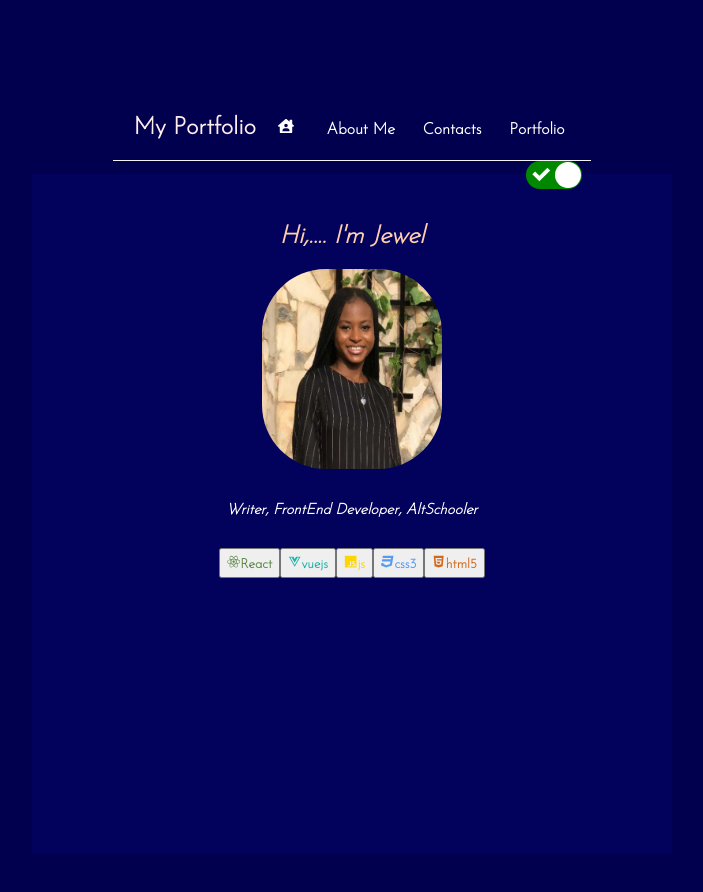
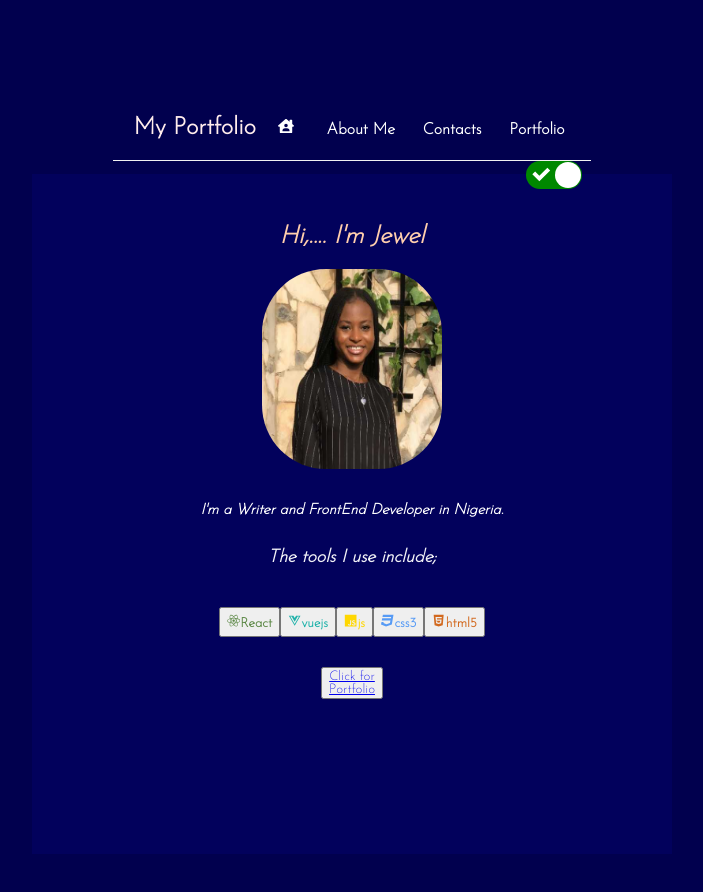
Before and after one commit to Jeweleni/My-Portfolio-, a React (Create React App) app: page / in a window 1280 px wide. Shown: the top 892 px of the page, without its empty margins (288-991 px from the left). Built offline with nearby package versions, Linux system fonts and the light colour scheme.

Commit message:
portfolio adjustment

```diff
--- a/src/About.js
+++ b/src/About.js
@@ -13,18 +13,11 @@ const About = () => {
             <p><FaStop/><i class="fa-sharp fa-solid fa-period"></i>Hi, my name is Jewel </p>
             <p>and I love to write.</p>
             <p>I write codes, music, novels and short stories</p>
-            <p>It brings me comfort. Writting is the cello to my Wednesday Addams.</p>
-            <p><FaStop/><i class="fa-sharp fa-solid fa-period"></i>I wrote my first "Hello World" early this year thanks to Altschool Africa </p>
+            <p><FaStop/><i class="fa-sharp fa-solid fa-period"></i>I wrote my first "Hello World" in April of 2022 thanks to Altschool Africa </p>
 
             <div className="about b">
             <p><FaStop/><i class="fa-sharp fa-solid fa-period"></i>I love listening to albums </p>
             <p>and my favourite artist is BEYONCE </p>
-
-            <p>I like the smell of old books and I hope to own a collection of first and second edition novels someday</p>
-            <p>My top two favourite writters are CMA and Rick Riordon </p>
-
-            <p><FaStop/><i class="fa-sharp fa-solid fa-period"></i>I spend an unhealthy amout of time on twitter, something about the chaos of that place brings me comfort </p>
-            <p><FaStop/><i class="fa-sharp fa-solid fa-period"></i>I'd watch a 10 season 24 episodes series each before watching a 2 hour movie.</p>
 
             </div>
 
--- a/src/Home.js
+++ b/src/Home.js
@@ -2,7 +2,7 @@ import React from "react";
 import { FaCss3, FaHtml5, FaJs, FaReact, FaVuejs } from "react-icons/fa";
 import me from "../src/Images/me.jpg"
 import { motion } from "framer-motion";
-
+import { Link } from "react-router-dom";
 
 const Home = () => {
 
@@ -18,22 +18,30 @@ const Home = () => {
         >
 
 
+
             <h1>Hi,.... I'm Jewel</h1>
             <div >
             <img className="imageme" src={me} width="220" height="300"  alt="jewel"/>
 
             </div>
-            <p className="info">Writer, FrontEnd Developer, AltSchooler</p>
+            <p className="info">I'm a Writer and FrontEnd Developer in Nigeria.</p>
+
+            <div className="tools"> <p>The tools I use include;</p> </div>
 
             <div className="skills">
+
             <button className="react"><FaReact/>React<i class="fa-brands fa-react"></i></button>
             <button className="vue"><FaVuejs/>vuejs<i class="fa-brands fa-vuejs"></i></button>
             <button className="js"><FaJs/>js<i class="fa-brands fa-js"></i></button>
             <button className="css"><FaCss3/>css3<i class="fa-brands fa-css3"></i></button>
             <button className="html"><FaHtml5/>html5<i class="fa-brands fa-html5"></i></button>
 
+            </div>
 
-
+            <div className="click for more">
+                <button>
+            <Link to="/Portfolio">Click for<br/> Portfolio</Link>
+            </button>
             </div>
 
         </motion.div>
--- a/src/Portfolio.js
+++ b/src/Portfolio.js
@@ -5,11 +5,12 @@ import { motion } from "framer-motion";
 const Portfolio = () => {
 
         const [portfolio, setPortfolio] = useState([
-         {title: "Github Portfolio", body: "Lorem ipsum...", author: "EMJcreates", url:"https://jewelaltschool2ndsemesterexam.netlify.app/", id: 1, },
-         {title: "Book App", body: "Lorem ipsum...", author: "EMJcreates", url: "https://book-app-olive.vercel.app/", id: 2},
-         {title: "Reciepe Website", body: "Lorem ipsum...", author: "EMJcreates", url:"https://food-website-byemjcreates.vercel.app/", id: 3, },
-         {title: "Party Website", body: "Lorem ipsum...", author: "EMJcreates", url: "https://altschoolreactrouterassignment.netlify.app/",  id: 4},
-         {title: "Calculator App", body: "Lorem ipsum...", author: "EMJcreates", url: "https://Altschool-Calculator-App-Assignment.emjcreates.repl.co",  id: 5},
+         {title: "Rental Agency", body: "Lorem ipsum...", author: "EMJcreates", url: "https://rental-agency.vercel.app/", id: 1},
+         {title: "Github Portfolio", body: "Lorem ipsum...", author: "EMJcreates", url:"https://jewelaltschool2ndsemesterexam.netlify.app/", id: 2, },
+         {title: "Book App", body: "Lorem ipsum...", author: "EMJcreates", url: "https://book-app-olive.vercel.app/", id: 3},
+         {title: "Reciepe Website", body: "Lorem ipsum...", author: "EMJcreates", url:"https://food-website-byemjcreates.vercel.app/", id: 4, },
+         {title: "Party Website", body: "Lorem ipsum...", author: "EMJcreates", url: "https://altschoolreactrouterassignment.netlify.app/",  id: 5},
+         {title: "Calculator App", body: "Lorem ipsum...", author: "EMJcreates", url: "https://Altschool-Calculator-App-Assignment.emjcreates.repl.co",  id: 6},
         ]);
 
 
--- a/src/index.css
+++ b/src/index.css
@@ -60,7 +60,8 @@
   }
 
   .navbar .links {
-    margin-left: auto;
+    margin-left: 0px;
+
   }
 
   #light .navbar .links{
@@ -101,6 +102,7 @@
 .body {
   height: 100vh;
   width: 100%;
+  justify-content: center;
 
 }
 #light .body{
@@ -283,6 +285,17 @@
   margin-top: 20px;
 }
 
+.tools{
+  display: flex;
+  align-items: center;
+  justify-content: center;
+  position: relative;
+  margin-top: 30px;
+  margin-bottom: 10px;
+  font-weight: bolder;
+  font-size: larger;
+}
+
 .skills {
   display: flex;
   align-items: center;
@@ -354,6 +367,17 @@
   color: rgb(255, 255, 255);
 }
 
+.click{
+  text-align: center;
+  font-weight: bolder;
+  font-size: 15px;
+  font: bolder;
+  font-style: italic;
+  margin-top: 30px;
+  color: #eef6fc;
+  padding: 0, 2px;
+  justify-content: center;
+}
 
 .about {
   height: 100vh;
```
Also changed, not shown: src/App.js (+5 -2 lines).
